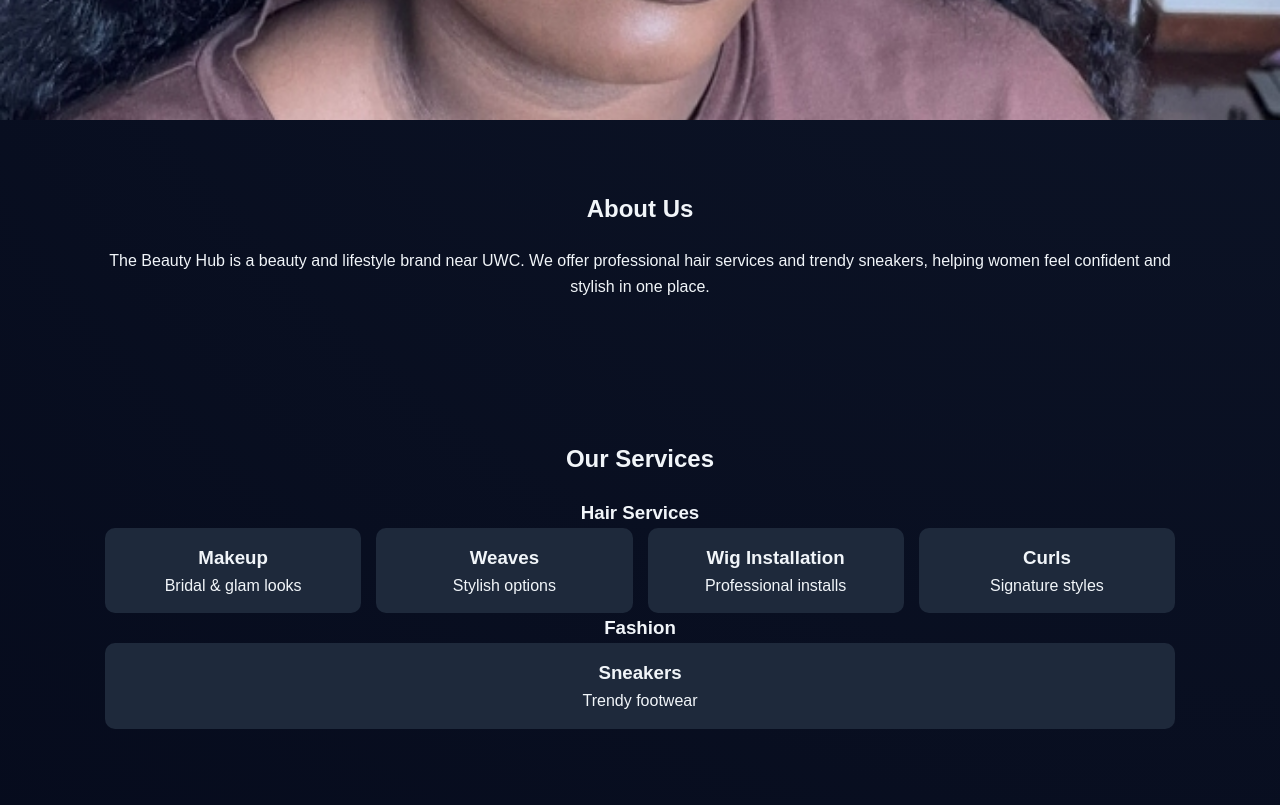
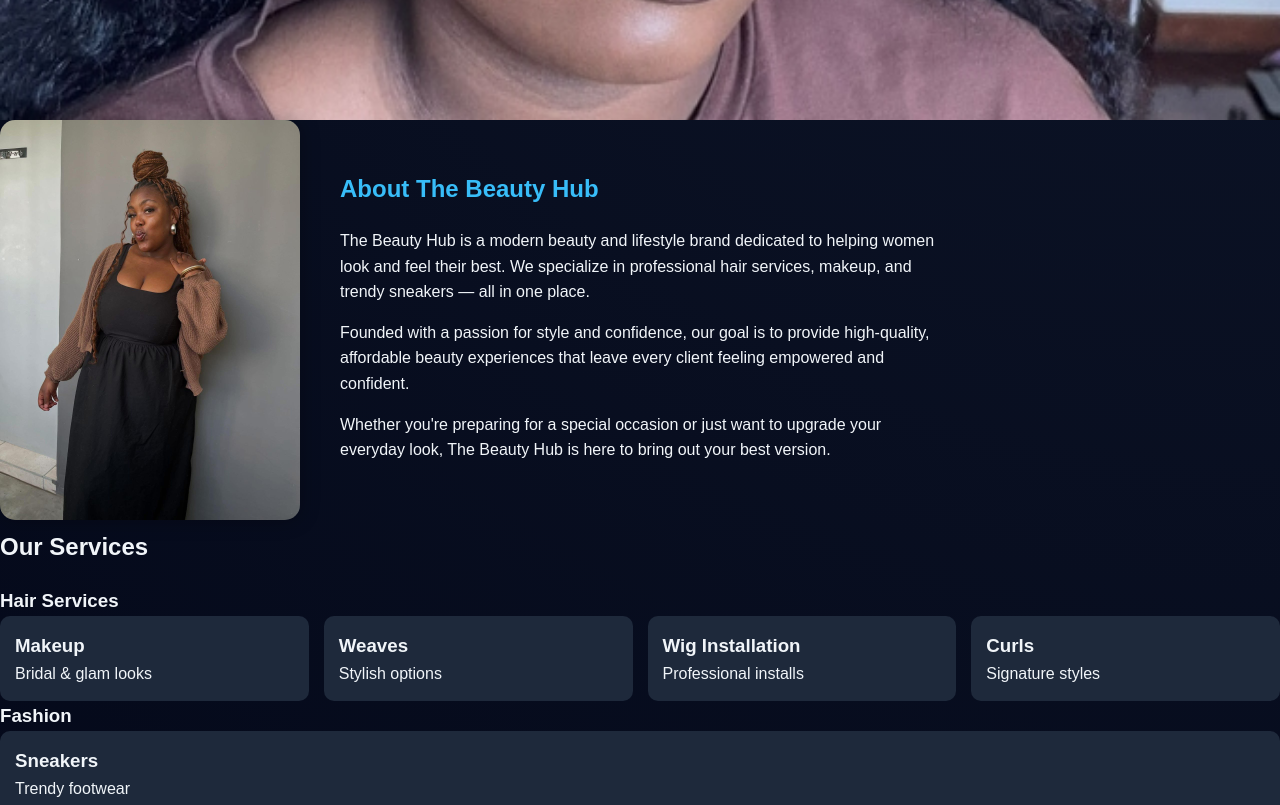
Before and after one commit to De-Bongz/FUTURE_FS_03, a plain HTML site: page index.html in a window 1280 px wide. Shown: the part 680-1485 px from the top of the page. Drawn offline with Linux system fonts and the light colour scheme.

Commit message:
fixed the about section

```diff
--- a/index.html
+++ b/index.html
@@ -60,13 +60,38 @@
 </header>
 
 <!-- ABOUT -->
-<section id="about" class="section">
-    <h2>About Us</h2>
-    <p>
-        The Beauty Hub is a beauty and lifestyle brand near UWC.
-        We offer professional hair services and trendy sneakers,
-        helping women feel confident and stylish in one place.
-    </p>
+<section id="about" class="section about">
+
+    <div class="about-container">
+
+        <!-- Image -->
+        <div class="about-image">
+            <img src="images/founder.jpeg" alt="Salon Owner">
+        </div>
+
+        <!-- Text -->
+        <div class="about-text">
+            <h2>About The Beauty Hub</h2>
+
+            <p>
+                The Beauty Hub is a modern beauty and lifestyle brand dedicated to helping women look and feel their best.
+                We specialize in professional hair services, makeup, and trendy sneakers — all in one place.
+            </p>
+
+            <p>
+                Founded with a passion for style and confidence, our goal is to provide high-quality, affordable beauty
+                experiences that leave every client feeling empowered and confident.
+            </p>
+
+            <p>
+                Whether you're preparing for a special occasion or just want to upgrade your everyday look,
+                The Beauty Hub is here to bring out your best version.
+            </p>
+
+        </div>
+
+    </div>
+
 </section>
 
 <!-- SERVICES -->
--- a/style.css
+++ b/style.css
@@ -264,14 +264,39 @@ body.light-mode .testimonial {
   color: white;
 }
 
-/* ================= SECTIONS ================= */
-.section {
-  padding: 70px 15px;
-  max-width: 1100px;
-  margin: auto;
-  text-align: center;
+/* ================= ABOUT ================= */
+.about-container {
+  display: flex;
+  align-items: center;
+  gap: 40px;
+  text-align: left;
 }
 
+
+/* image*/
+.about-image img{
+  width: 300px;
+  border-radius: 15px;
+  box-shadow: 0 0 20px rgba(0, 0, 0, 0.3);
+}
+
+
+/*text*/
+.about-text{
+  max-width: 600px;
+}
+
+.about-text h2{
+  margin-bottom: 15px;
+  color: #38bdf8;
+}
+
+.about-text p{
+  margin-bottom: 15px;
+  font-size: 1rem;
+}
+
+/*============  ================*/
 .section h2 {
   margin-bottom: 20px;
 }
@@ -385,4 +410,13 @@ footer {
   .hero-buttons{
     flex-direction: column;
   }
+
+  .about-container{
+    flex-direction: column;
+    text-align: center;
+  }
+
+  .about-image img{
+    width: 200px;
+  }
 }
```
Also changed, not shown: images/founder.jpeg (added).
